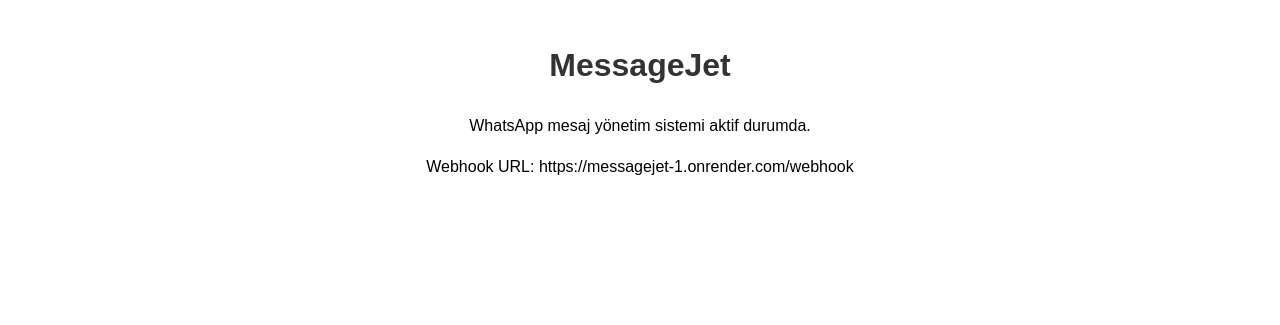
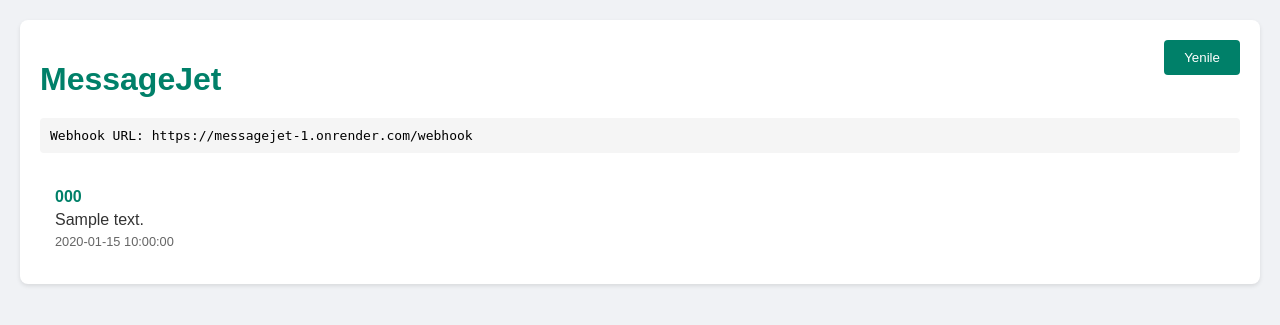
Before and after one commit to hakancineli/messagejet, a Flask app: page / in a window 1280 px wide. Shown: the top 325 px of the page. Run offline with Flask 3, Linux system fonts and the light colour scheme; tables that the repository leaves empty hold one stand-in row (values such as "Sample post").

Commit message:
Mesaj görüntüleme özelliği eklendi

```diff
--- a/app.py
+++ b/app.py
@@ -1,16 +1,50 @@
 from flask import Flask, render_template, request, jsonify
 import os
+import sqlite3
+from datetime import datetime
+import json
 
 app = Flask(__name__)
 
-# Gerekli dizinleri oluştur
+# Veritabanı bağlantısı
+def get_db():
+    db = sqlite3.connect('messagejet.db')
+    db.row_factory = sqlite3.Row
+    return db
+
+# Veritabanı tablolarını oluştur
+def init_db():
+    with app.app_context():
+        db = get_db()
+        db.execute('''
+            CREATE TABLE IF NOT EXISTS messages (
+                id INTEGER PRIMARY KEY AUTOINCREMENT,
+                phone TEXT NOT NULL,
+                message TEXT NOT NULL,
+                timestamp DATETIME DEFAULT CURRENT_TIMESTAMP,
+                message_type TEXT,
+                status TEXT
+            )
+        ''')
+        db.commit()
+
+# Uygulama başlangıcında gerekli dizinleri ve veritabanını oluştur
 for directory in ['templates', 'uploads', 'data']:
     if not os.path.exists(directory):
         os.makedirs(directory)
+init_db()
 
 @app.route('/')
 def index():
-    return render_template('index.html')
+    db = get_db()
+    messages = db.execute('SELECT * FROM messages ORDER BY timestamp DESC').fetchall()
+    return render_template('index.html', messages=messages)
+
+@app.route('/messages')
+def get_messages():
+    db = get_db()
+    messages = db.execute('SELECT * FROM messages ORDER BY timestamp DESC').fetchall()
+    return jsonify([dict(msg) for msg in messages])
 
 @app.route('/webhook', methods=['GET'])
 def verify_webhook():
@@ -20,7 +54,24 @@
 def webhook():
     try:
         data = request.get_json()
-        return jsonify({"success": True, "message": "Data received"})
+
+        # WhatsApp API'den gelen veriyi işle
+        if 'messages' in data and len(data['messages']) > 0:
+            message = data['messages'][0]
+            phone = message.get('from', '')
+            text = message.get('text', {}).get('body', '')
+
+            # Mesajı veritabanına kaydet
+            db = get_db()
+            db.execute(
+                'INSERT INTO messages (phone, message, message_type, status) VALUES (?, ?, ?, ?)',
+                (phone, text, 'incoming', 'received')
+            )
+            db.commit()
+
+            return jsonify({"success": True, "message": "Message saved"})
+
+        return jsonify({"success": True, "message": "No message data"})
     except Exception as e:
         return jsonify({"success": False, "error": str(e)}), 400
 
--- a/templates/index.html
+++ b/templates/index.html
@@ -7,24 +7,112 @@
     <style>
         body {
             font-family: Arial, sans-serif;
-            margin: 40px;
-            line-height: 1.6;
+            margin: 0;
+            padding: 20px;
+            background-color: #f0f2f5;
         }
         .container {
-            max-width: 800px;
+            max-width: 1200px;
             margin: 0 auto;
-            text-align: center;
+            background-color: white;
+            padding: 20px;
+            border-radius: 8px;
+            box-shadow: 0 2px 4px rgba(0,0,0,0.1);
         }
         h1 {
+            color: #008069;
+            margin-bottom: 20px;
+        }
+        .message-list {
+            margin-top: 20px;
+        }
+        .message {
+            padding: 15px;
+            border-bottom: 1px solid #e0e0e0;
+        }
+        .message:last-child {
+            border-bottom: none;
+        }
+        .message .phone {
+            font-weight: bold;
+            color: #008069;
+        }
+        .message .text {
+            margin-top: 5px;
             color: #333;
+        }
+        .message .time {
+            font-size: 0.8em;
+            color: #666;
+            margin-top: 5px;
+        }
+        .webhook-url {
+            background-color: #f5f5f5;
+            padding: 10px;
+            border-radius: 4px;
+            margin: 10px 0;
+            font-family: monospace;
+        }
+        .refresh-btn {
+            background-color: #008069;
+            color: white;
+            border: none;
+            padding: 10px 20px;
+            border-radius: 4px;
+            cursor: pointer;
+            float: right;
+        }
+        .refresh-btn:hover {
+            background-color: #006d5b;
         }
     </style>
 </head>
 <body>
     <div class="container">
+        <button class="refresh-btn" onclick="refreshMessages()">Yenile</button>
         <h1>MessageJet</h1>
-        <p>WhatsApp mesaj yönetim sistemi aktif durumda.</p>
-        <p>Webhook URL: https://messagejet-1.onrender.com/webhook</p>
+        <div class="webhook-url">
+            Webhook URL: https://messagejet-1.onrender.com/webhook
+        </div>
+        <div class="message-list">
+            {% if messages %}
+                {% for message in messages %}
+                <div class="message">
+                    <div class="phone">{{ message.phone }}</div>
+                    <div class="text">{{ message.message }}</div>
+                    <div class="time">{{ message.timestamp }}</div>
+                </div>
+                {% endfor %}
+            {% else %}
+                <p>Henüz mesaj yok.</p>
+            {% endif %}
+        </div>
     </div>
+
+    <script>
+        function refreshMessages() {
+            fetch('/messages')
+                .then(response => response.json())
+                .then(messages => {
+                    const messageList = document.querySelector('.message-list');
+                    if (messages.length === 0) {
+                        messageList.innerHTML = '<p>Henüz mesaj yok.</p>';
+                        return;
+                    }
+
+                    messageList.innerHTML = messages.map(msg => `
+                        <div class="message">
+                            <div class="phone">${msg.phone}</div>
+                            <div class="text">${msg.message}</div>
+                            <div class="time">${msg.timestamp}</div>
+                        </div>
+                    `).join('');
+                })
+                .catch(error => console.error('Error:', error));
+        }
+
+        // Her 30 saniyede bir mesajları yenile
+        setInterval(refreshMessages, 30000);
+    </script>
 </body>
 </html>
```
Also changed, not shown: requirements.txt (+1 -6 lines).
